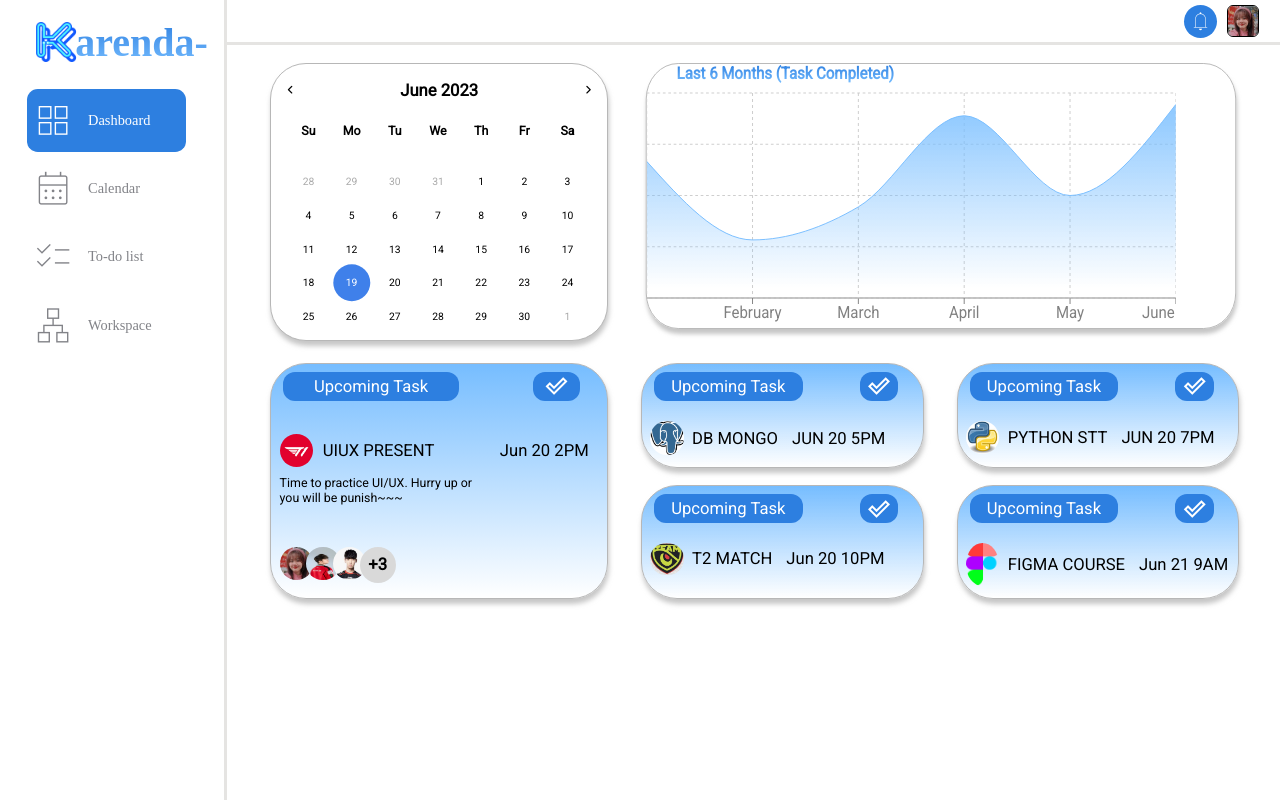
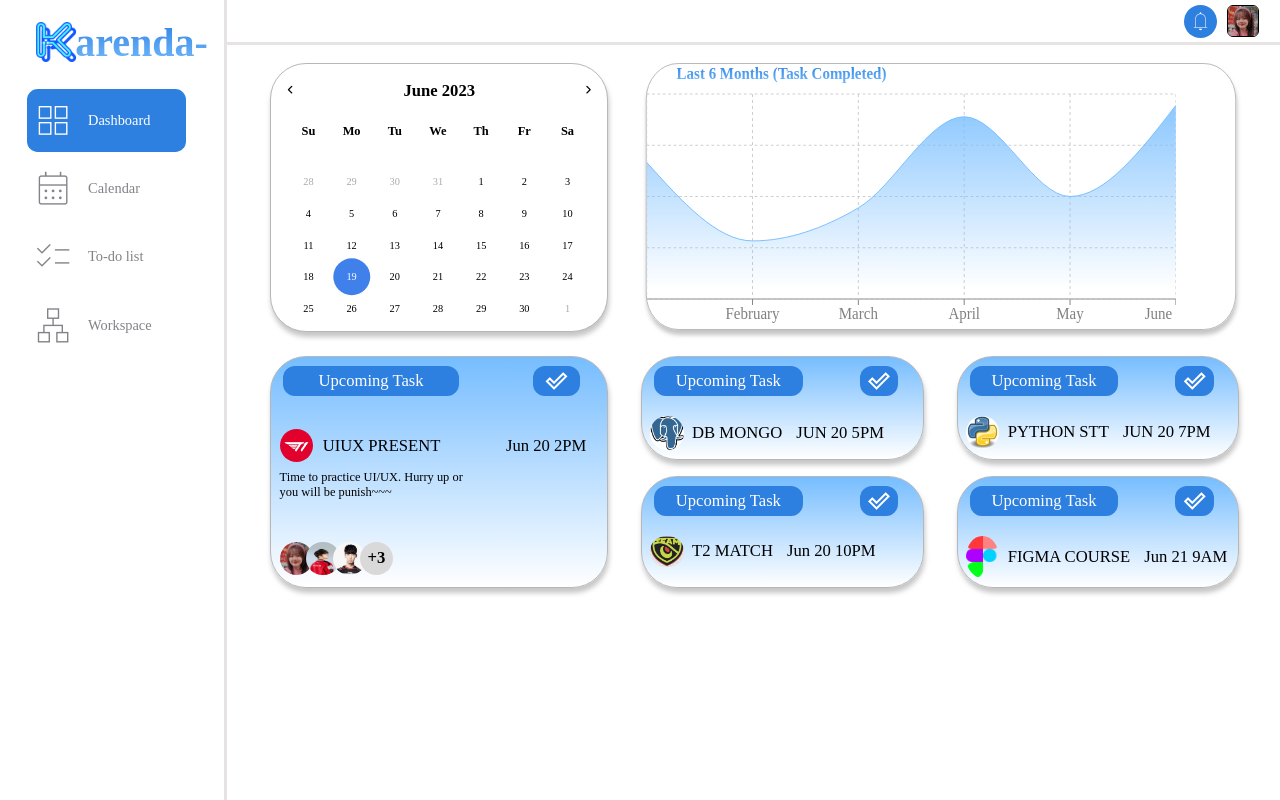
Before and after one commit to ThuKuRu/calendar, a React (Create React App) app: page / in a window 1280 px wide. Built offline with nearby package versions, Linux system fonts and the light colour scheme; a web font is replaced by a local one.

Commit message:
update Dashboard

```diff
--- a/src/containers/Dashboard/Dashboard.jsx
+++ b/src/containers/Dashboard/Dashboard.jsx
@@ -86,7 +86,9 @@ const Dashboard = () => {
             <img src={AvatarImg} />
             <img className="afterImg" src={user2} />
             <img className="afterImg" src={user3} />
-            <div className="numberMore">+3</div>
+            <div className="numberMore">
+              <div>+3</div>
+            </div>
           </div>
         </div>
         <div className="bottomRightDashContainer">
--- a/src/containers/Dashboard/index.style.js
+++ b/src/containers/Dashboard/index.style.js
@@ -2,7 +2,6 @@ import styled from "styled-components";
 
 const DashBoard = styled.div`
   .container {
-    font-family: "Roboto";
     display: grid;
     grid-template-columns: 35% 65%;
     grid-template-rows: 45% 45%;
@@ -93,7 +92,7 @@ const DashBoard = styled.div`
 
       .upComingTaskMember {
         display: flex;
-        flex-direction: row;
+        align-items: center;
         margin: 2.5em 0 1.6em 0.5em;
         font-size: clamp(0.75rem, 1.3vw, 3rem);
         img {
@@ -110,12 +109,13 @@ const DashBoard = styled.div`
           display: flex;
           justify-content: center;
           align-items: center;
-          width: 2.25rem;
-          height: 2.25rem;
+          width: 2em;
+          height: 2em;
+          margin-right: 3%;
+          font-size: clamp(0.75rem, 1.3vw, 3rem);
           background-color: #d9d9d9;
           border-radius: 50%;
           font-weight: bold;
-          // font-size: clamp(0.75rem, 1rem, 3rem);
           margin-left: -5%;
         }
 
```
